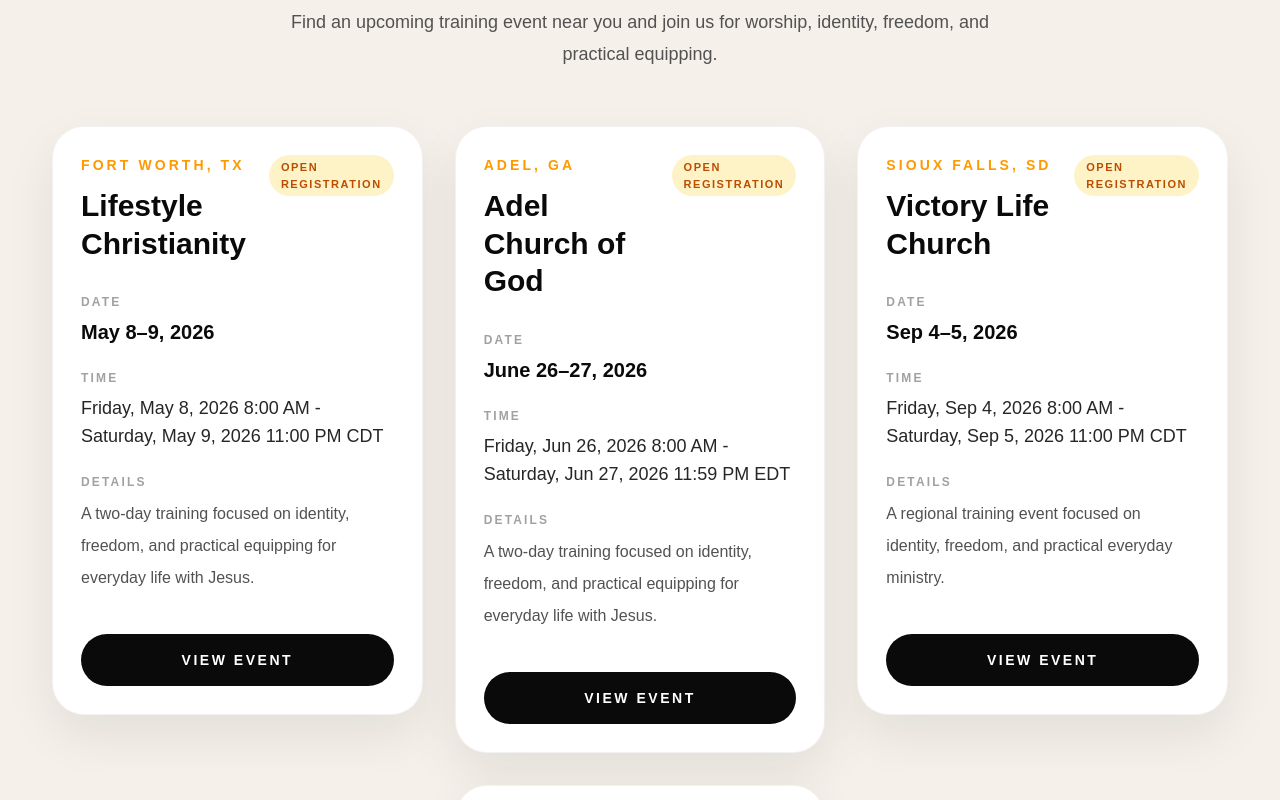
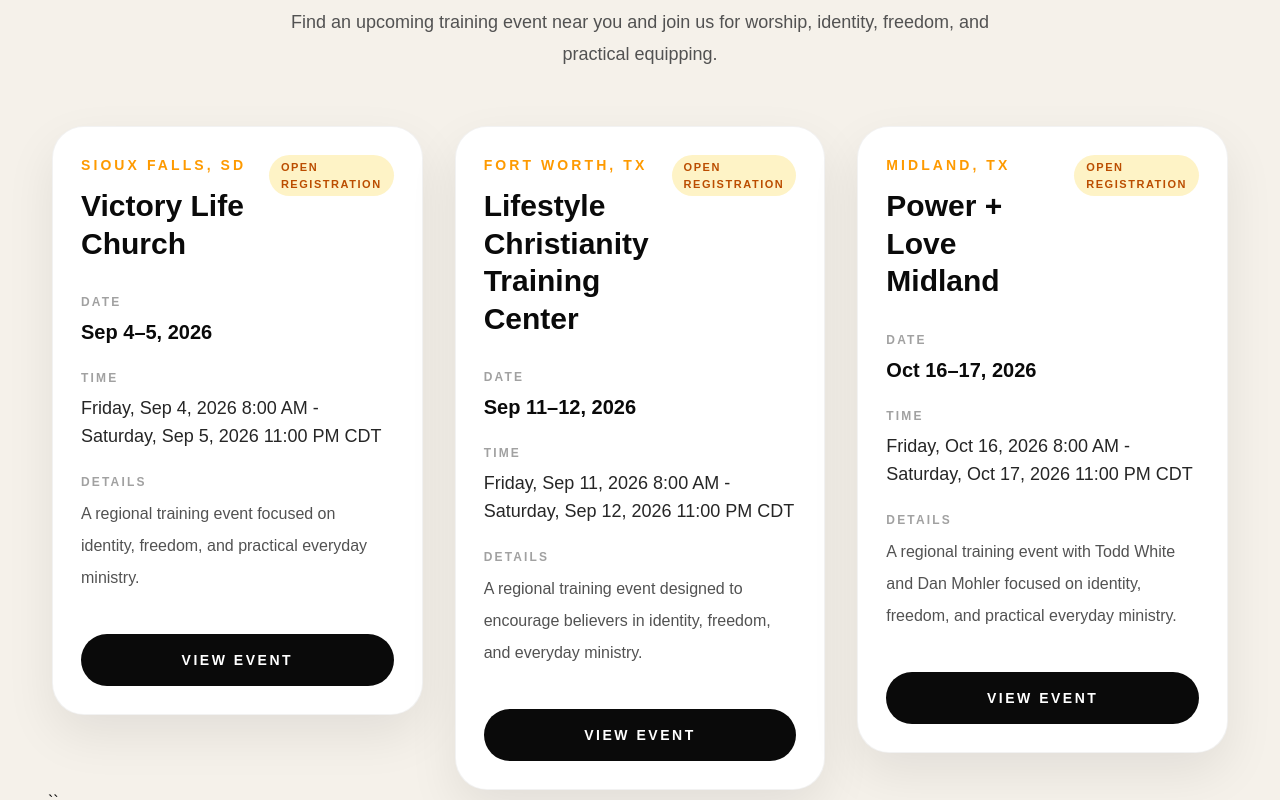
Before and after one commit to camlavallie/train-with-dan, a Next.js app: page / in a window 1280 px wide. Shown: the part 4820-5620 px from the top of the page. Built offline with nearby package versions, Linux system fonts and the light colour scheme.

Commit message:
updating city

```diff
--- a/components/EventMap.tsx
+++ b/components/EventMap.tsx
@@ -39,6 +39,13 @@
     coords: [-97.3308, 32.7555],
     link:
       "https://brushfire.com/lifestylechristianity/pl0926TX/618915/tickets",
+  },
+{
+  title: "Midland, TX",
+  date: "October 16–17, 2026",
+  coords: [-102.0779, 31.9973],
+    link:
+      "https://brushfire.com/lifestylechristianity/pl26midland/634287/register",
   },
 ];
 
--- a/components/TrainWithDan.tsx
+++ b/components/TrainWithDan.tsx
@@ -92,7 +92,7 @@
     time: 'Friday, Jun 26, 2026 8:00 AM - Saturday, Jun 27, 2026 11:59 PM EDT',
     description:
       'A two-day training focused on identity, freedom, and practical equipping for everyday life with Jesus.',
-    href: 'https://brushfire.com/lifestylechristianity/pl26adel/627833/register',
+    href: 'https://brushfire.com/lifestylechristianity/pl26midland/634287/register',
     status: 'Open Registration',
     startsAt: '2026-06-26T08:00:00-04:00',
     endsAt: '2026-06-27T23:59:00-04:00',
--- a/components/UpcomingDanEvents.tsx
+++ b/components/UpcomingDanEvents.tsx
@@ -10,28 +10,28 @@
 }
 
 const upcomingEvents: EventItem[] = [
-  {
-    city: 'Fort Worth, TX',
-    venue: 'Lifestyle Christianity',
-    date: 'May 8–9, 2026',
-    time: 'Friday, May 8, 2026 8:00 AM - Saturday, May 9, 2026 11:00 PM CDT',
-    description:
-      'A two-day training focused on identity, freedom, and practical equipping for everyday life with Jesus.',
-    href: 'https://brushfire.com/lifestylechristianity/pl0526TX/618914/register',
-    status: 'Open Registration',
-    endsAt: '2026-05-09T23:00:00-05:00',
-  },
-  {
-    city: 'Adel, GA',
-    venue: 'Adel Church of God',
-    date: 'June 26–27, 2026',
-    time: 'Friday, Jun 26, 2026 8:00 AM - Saturday, Jun 27, 2026 11:59 PM EDT',
-    description:
-      'A two-day training focused on identity, freedom, and practical equipping for everyday life with Jesus.',
-    href: 'https://brushfire.com/lifestylechristianity/pl26adel/627833/register',
-    status: 'Open Registration',
-    endsAt: '2026-06-27T23:59:00-04:00',
-  },
+  // {
+  //   city: 'Fort Worth, TX',
+  //   venue: 'Lifestyle Christianity',
+  //   date: 'May 8–9, 2026',
+  //   time: 'Friday, May 8, 2026 8:00 AM - Saturday, May 9, 2026 11:00 PM CDT',
+  //   description:
+  //     'A two-day training focused on identity, freedom, and practical equipping for everyday life with Jesus.',
+  //   href: 'https://brushfire.com/lifestylechristianity/pl0526TX/618914/register',
+  //   status: 'Open Registration',
+  //   endsAt: '2026-05-09T23:00:00-05:00',
+  // },
+  // {
+  // //   city: 'Adel, GA',
+  // //   venue: 'Adel Church of God',
+  // //   date: 'June 26–27, 2026',
+  // //   time: 'Friday, Jun 26, 2026 8:00 AM - Saturday, Jun 27, 2026 11:59 PM EDT',
+  // //   description:
+  // //     'A two-day training focused on identity, freedom, and practical equipping for everyday life with Jesus.',
+  // //   href: 'https://brushfire.com/lifestylechristianity/pl26adel/627833/register',
+  // //   status: 'Open Registration',
+  // //   endsAt: '2026-06-27T23:59:00-04:00',
+  // // },
   {
     city: 'Sioux Falls, SD',
     venue: 'Victory Life Church',
@@ -54,6 +54,27 @@
     status: 'Open Registration',
     endsAt: '2026-09-12T23:00:00-05:00',
   },
+  {
+
+  city: 'Midland, TX',
+
+  venue: 'Power + Love Midland',
+
+  date: 'Oct 16–17, 2026',
+
+  time: 'Friday, Oct 16, 2026 8:00 AM - Saturday, Oct 17, 2026 11:00 PM CDT',
+
+  description:
+
+    'A regional training event with Todd White and Dan Mohler focused on identity, freedom, and practical everyday ministry.',
+
+  href: 'https://brushfire.com/lifestylechristianity/pl26midland/634287/register',
+
+  status: 'Open Registration',
+
+  endsAt: '2026-10-17T23:00:00-05:00',
+
+},
 ]
 
 export default function UpcomingDanEvents() {
@@ -147,7 +168,7 @@
       </a>
     </article>
   ))}
-</div>
+</div>``
       </div>
     </section>
   )
```
